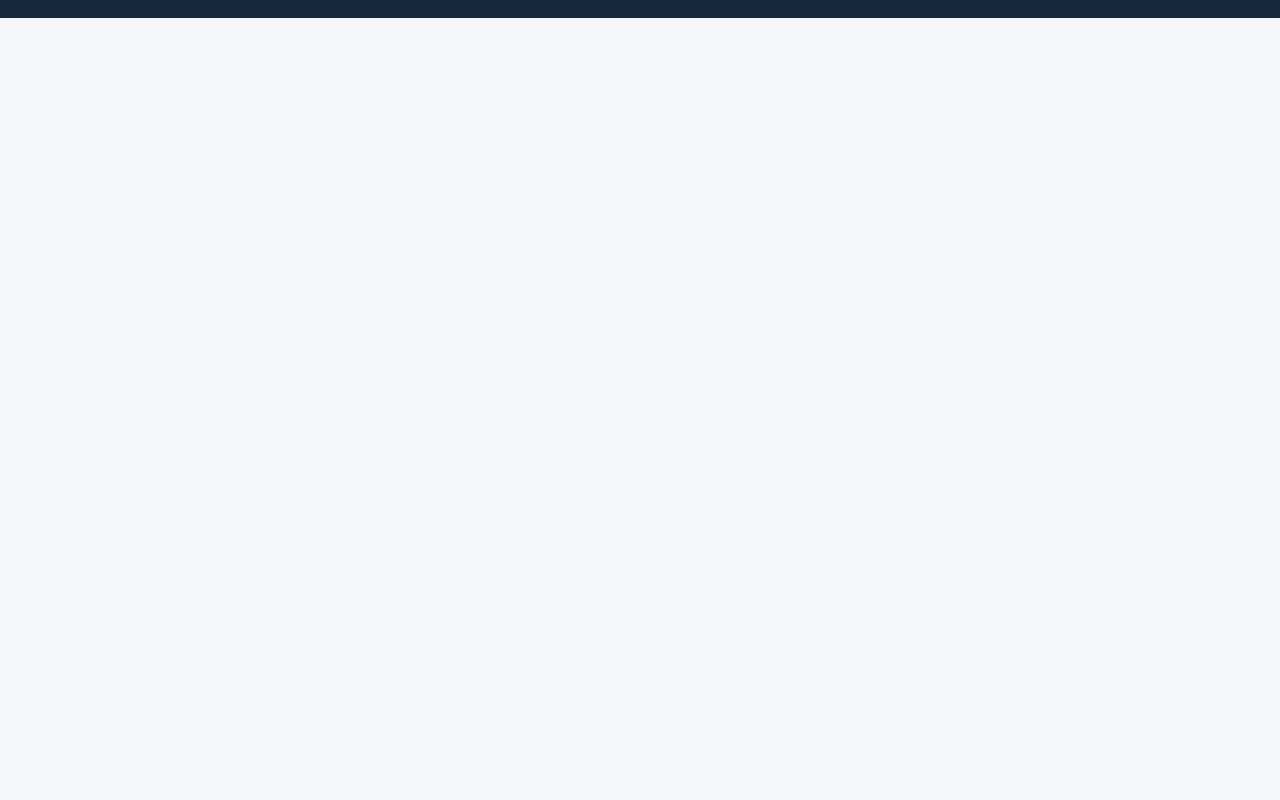
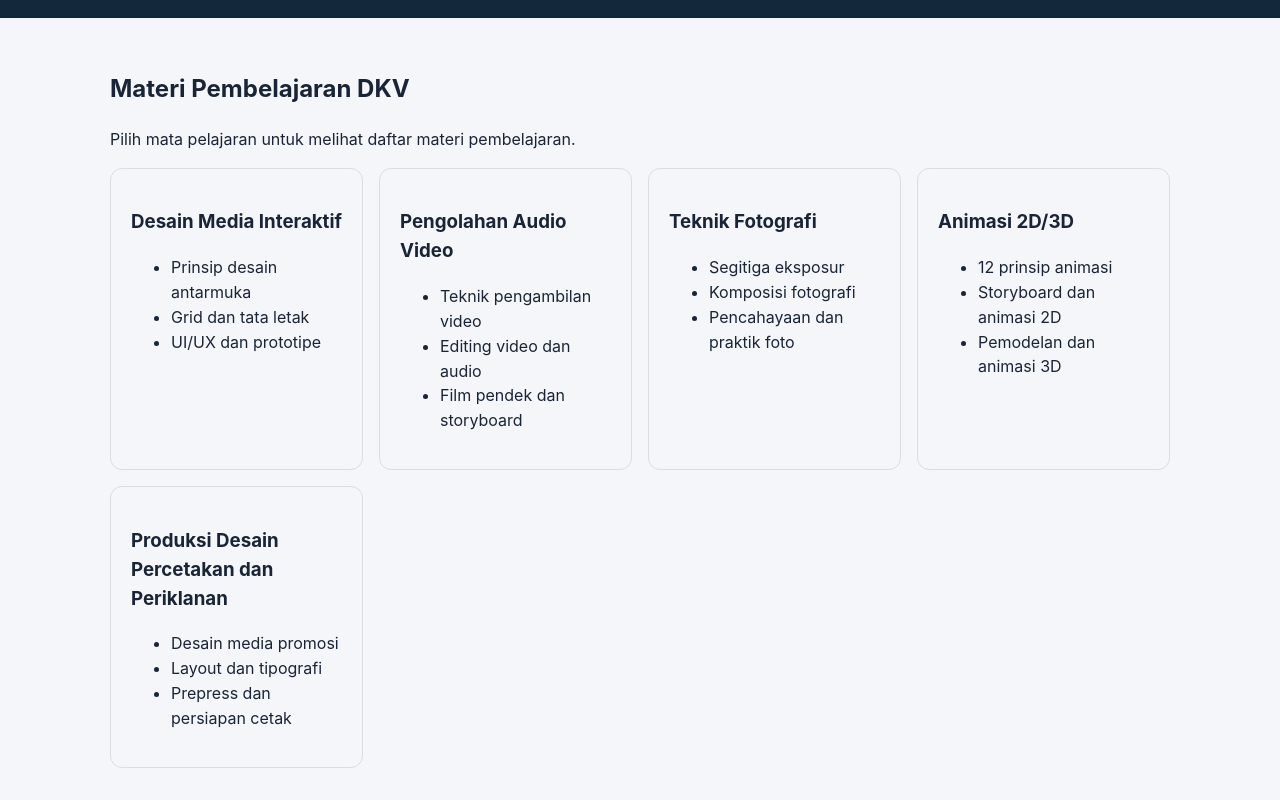
Before and after one commit to waizprinting-hub/Lab-Maya---DKV, a plain HTML site: page index.html in a window 1280 px wide. Shown: the part 2727-3527 px from the top of the page. Before the commit the page ends 2745 px from the top, so only its background shows below. Drawn offline with Linux system fonts and the light colour scheme.

Commit message:
Update index.html

```diff
--- a/index.html
+++ b/index.html
@@ -95,5 +95,60 @@ function openSubject(id){const s=subjects.find(x=>x.id===id);if(!s)return;docume
 function showToast(msg){const el=document.getElementById('toast');el.textContent=msg;el.classList.add('show');setTimeout(()=>el.classList.remove('show'),2300)}
 document.getElementById('searchInput').addEventListener('input',renderSubjects);document.getElementById('filterSelect').addEventListener('change',renderSubjects);document.getElementById('closeModal').addEventListener('click',()=>document.getElementById('modalBackdrop').classList.remove('open'));document.getElementById('modalBackdrop').addEventListener('click',e=>{if(e.target.id==='modalBackdrop')e.currentTarget.classList.remove('open')});document.getElementById('dashboardBtn').addEventListener('click',()=>document.getElementById('dashboard').scrollIntoView({behavior:'smooth'}));document.getElementById('resetBtn').addEventListener('click',()=>{if(confirm('Reset semua progres demo pada browser ini?')){state={done:[]};save();renderSubjects();showToast('Progres demo direset.')}});renderSubjects();renderTasks();renderStats();
 </script>
+  <!-- LAB MAYA DKV: AREA MATERI PEMBELAJARAN -->
+<section id="materi-dkv" style="padding:32px 20px;max-width:1100px;margin:auto;">
+  <h2>Materi Pembelajaran DKV</h2>
+  <p>Pilih mata pelajaran untuk melihat daftar materi pembelajaran.</p>
+
+  <div style="display:grid;grid-template-columns:repeat(auto-fit,minmax(220px,1fr));gap:16px;">
+
+    <article style="padding:20px;border:1px solid #ddd;border-radius:12px;">
+      <h3>Desain Media Interaktif</h3>
+      <ul>
+        <li>Prinsip desain antarmuka</li>
+        <li>Grid dan tata letak</li>
+        <li>UI/UX dan prototipe</li>
+      </ul>
+    </article>
+
+    <article style="padding:20px;border:1px solid #ddd;border-radius:12px;">
+      <h3>Pengolahan Audio Video</h3>
+      <ul>
+        <li>Teknik pengambilan video</li>
+        <li>Editing video dan audio</li>
+        <li>Film pendek dan storyboard</li>
+      </ul>
+    </article>
+
+    <article style="padding:20px;border:1px solid #ddd;border-radius:12px;">
+      <h3>Teknik Fotografi</h3>
+      <ul>
+        <li>Segitiga eksposur</li>
+        <li>Komposisi fotografi</li>
+        <li>Pencahayaan dan praktik foto</li>
+      </ul>
+    </article>
+
+    <article style="padding:20px;border:1px solid #ddd;border-radius:12px;">
+      <h3>Animasi 2D/3D</h3>
+      <ul>
+        <li>12 prinsip animasi</li>
+        <li>Storyboard dan animasi 2D</li>
+        <li>Pemodelan dan animasi 3D</li>
+      </ul>
+    </article>
+
+    <article style="padding:20px;border:1px solid #ddd;border-radius:12px;">
+      <h3>Produksi Desain Percetakan dan Periklanan</h3>
+      <ul>
+        <li>Desain media promosi</li>
+        <li>Layout dan tipografi</li>
+        <li>Prepress dan persiapan cetak</li>
+      </ul>
+    </article>
+
+  </div>
+</section>
+<!-- AKHIR AREA MATERI PEMBELAJARAN -->
 </body>
 </html>
```
